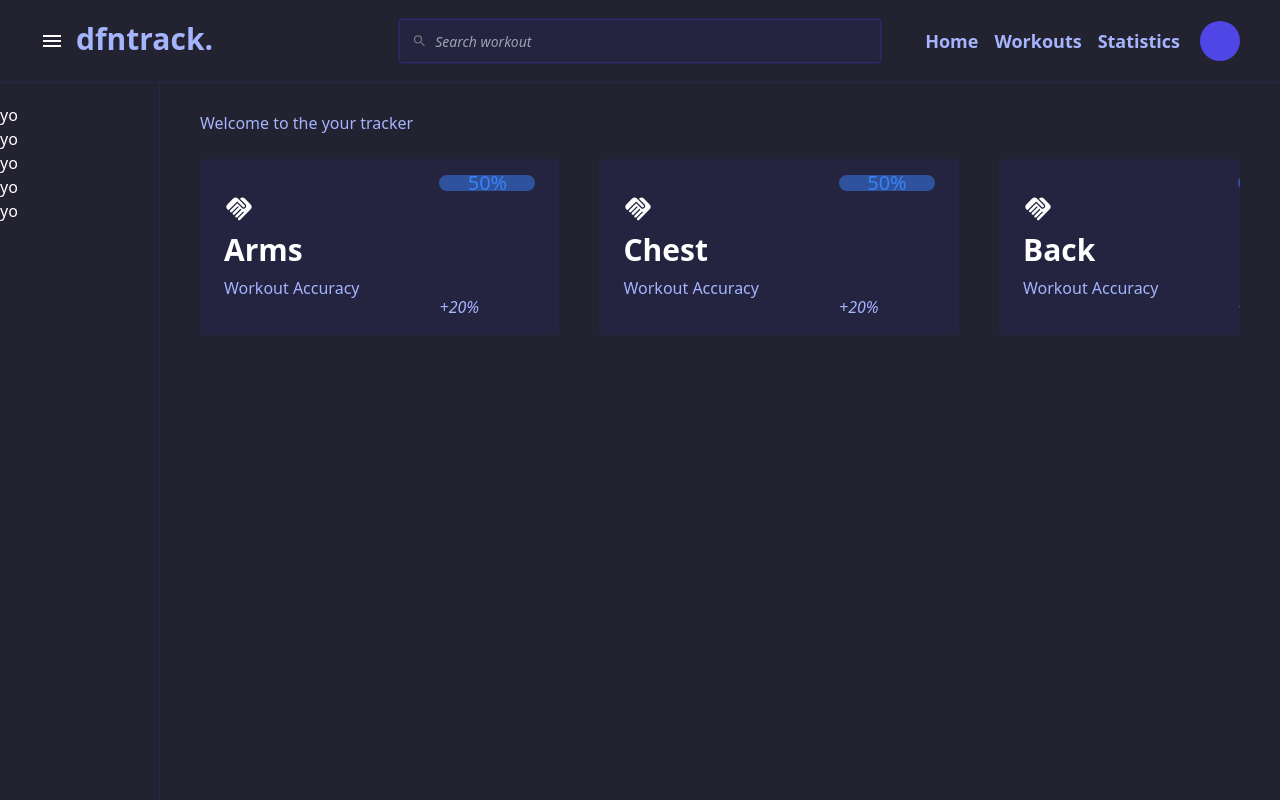
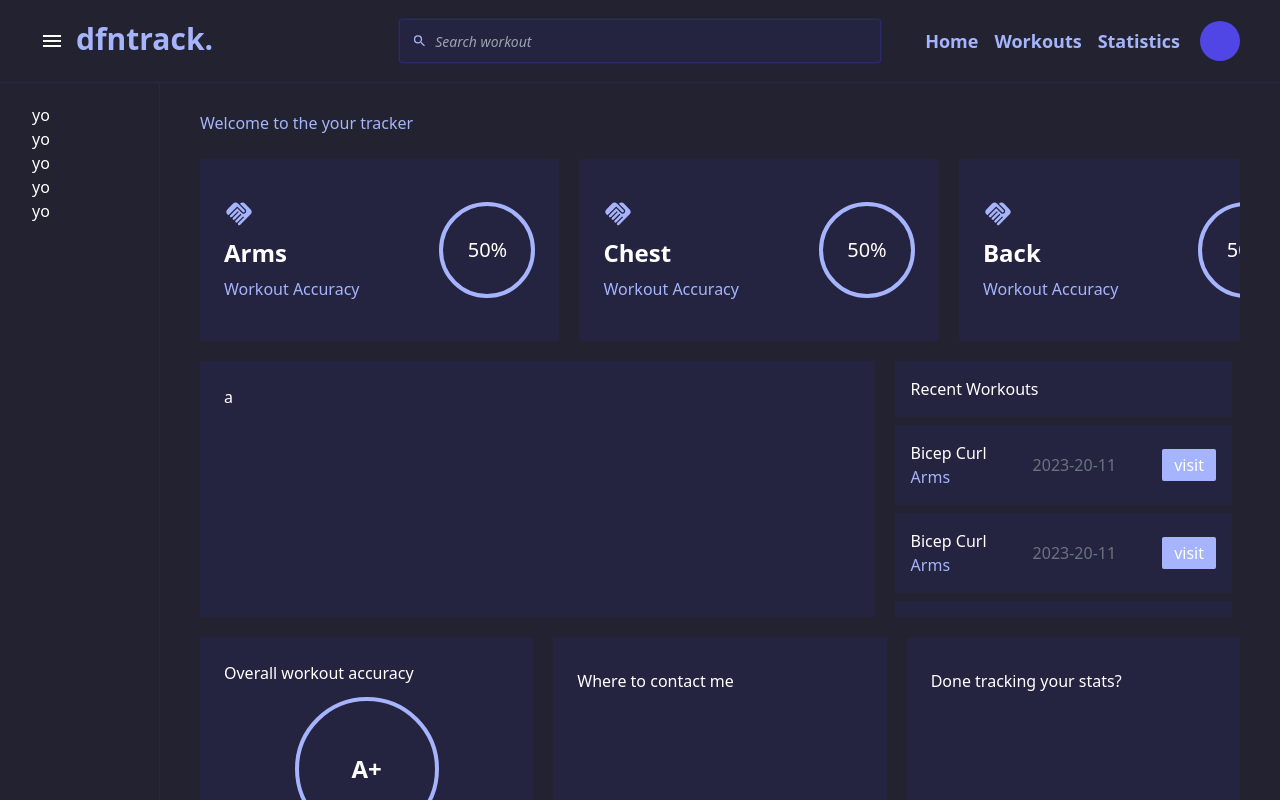
Before and after one commit to kdiffin/diffintrack, a Next.js app in the folder client/: page /home in a window 1280 px wide. Built offline with nearby package versions, Linux system fonts and the light colour scheme; no server answers.

Commit message:
added a bunch to the home page

```diff
--- a/client/package.json
+++ b/client/package.json
@@ -11,6 +11,8 @@
   "dependencies": {
     "@clerk/nextjs": "^4.21.8",
     "@clerk/themes": "^1.7.5",
+    "@nivo/calendar": "^0.83.0",
+    "@nivo/colors": "^0.83.0",
     "@radix-ui/react-avatar": "^1.0.3",
     "@radix-ui/react-dropdown-menu": "^2.0.5",
     "@t3-oss/env-nextjs": "^0.3.1",
--- a/client/src/components/Layout.tsx
+++ b/client/src/components/Layout.tsx
@@ -5,7 +5,7 @@ import { Sidebar } from "./Sidebar";
 
 function Layout({ children }: { children: React.ReactNode }) {
   return (
-    <div className="darkbg    subtle-scrollbar  flex h-screen flex-col text-white">
+    <div className="darkbg      flex h-screen flex-col text-white">
       <Navbar />
       <div className="flex  flex-1 overflow-hidden ">
         <Sidebar />
--- a/client/src/components/Navbar.tsx
+++ b/client/src/components/Navbar.tsx
@@ -44,15 +44,13 @@ function Navbar() {
           </div>
 
           <Link href={"/home"}>
-            <h1 className="pb-1 text-3xl font-bold text-indigo-300">
-              dfntrack.
-            </h1>
+            <h1 className="pb-1 text-3xl font-bold text-accent">dfntrack.</h1>
           </Link>
         </div>
 
         <div className="  flex-[0.4]">
           <Input
-            icon={<MdSearch className="text-zinc-500" />}
+            icon={<MdSearch className="text-accent" />}
             setValue={(value) => searchWorkout(value as string)}
             value={router.query.search}
             placeholder="Search workout"
@@ -86,7 +84,7 @@ function Navbar() {
 
 function NavbarItem({ title }: { title: string }) {
   return (
-    <button className="text-lg font-semibold capitalize text-indigo-300">
+    <button className="text-lg font-semibold capitalize text-accent">
       {title}
     </button>
   );
@@ -104,22 +102,22 @@ export function DropdownMenuAvatar() {
       sideOffset={12}
     >
       <DropdownMenu.Item className="dropdown-item group ">
-        <MdSettings size={20} className="text-zinc-500" /> Settings
+        <MdSettings size={20} className="text-accent" /> Settings
       </DropdownMenu.Item>
 
       <DropdownMenu.Item className="dropdown-item group">
-        <MdAdd size={20} className="text-zinc-500" /> Ok
+        <MdAdd size={20} className="text-accent" /> Ok
       </DropdownMenu.Item>
 
       <DropdownMenu.Item className="dropdown-item group ">
-        <MdEdit size={20} className="text-zinc-500" /> Edit
+        <MdEdit size={20} className="text-accent" /> Edit
       </DropdownMenu.Item>
 
       <DropdownMenu.Item
         onSelect={() => signOut()}
         className="dropdown-item group "
       >
-        <MdLogout size={20} className="text-zinc-500" /> Sign out
+        <MdLogout size={20} className="text-accent" /> Sign out
       </DropdownMenu.Item>
     </DropdownMenu.Content>
   );
--- a/client/src/components/Sidebar.tsx
+++ b/client/src/components/Sidebar.tsx
@@ -1,6 +1,6 @@
 export function Sidebar() {
   return (
-    <div className=" flex h-screen w-40 flex-col justify-between border-r border-r-indigo-900/40 pt-5">
+    <div className=" flex h-screen w-40 flex-col justify-between border-r border-r-indigo-900/40 px-8 pt-5">
       <div>
         <SidebarItem name="yo" />
         <SidebarItem name="yo" />
--- a/client/src/components/ui/Input.tsx
+++ b/client/src/components/ui/Input.tsx
@@ -11,7 +11,7 @@ export default function Input(props: InputProps) {
     <div
       className={
         props.className +
-        " flex w-full items-center  gap-2 rounded-sm bg-indigo-900/20  p-2 shadow-[0_0_2px_1px]  shadow-indigo-900 focus-within:bg-indigo-900/30 focus-within:shadow-[0_0_0_2px] focus-within:shadow-indigo-600/50  hover:bg-indigo-900/30  "
+        " flex w-full items-center  gap-2  rounded-sm  bg-primary p-2   shadow-[0_0_2px_1px] shadow-indigo-900 focus-within:bg-secondary focus-within:shadow-[0_0_0_2px] focus-within:shadow-indigo-600/50  hover:bg-secondary  "
       }
     >
       {props.icon ? props.icon : null}
--- a/client/src/pages/home.tsx
+++ b/client/src/pages/home.tsx
@@ -4,7 +4,10 @@ import Card from "~/components/ui/Card";
 import withLayout from "~/components/Layout";
 import Input from "~/components/ui/Input";
 import { Username } from "~/components/ui/UserAttributes";
-import { MdHandshake } from "react-icons/md";
+import { MdHandshake, MdHistory } from "react-icons/md";
+import { CALENDAR_DATA } from "~/mockdata";
+import CalendarComponent from "~/components/Calendar";
+import { divergingColorInterpolators } from "@nivo/colors";
 
 function home() {
   const { user } = useUser();
@@ -14,42 +17,106 @@ function home() {
         <div className="mb-2 text-3xl font-bold text-white ">
           <Username />
         </div>
-        <p className="font-medium text-indigo-300">
-          Welcome to the your tracker
-        </p>
+        <p className="font-medium text-accent">Welcome to the your tracker</p>
       </div>
 
-      <div className="  flex gap-10 overflow-x-auto pb-3  ">
+      {/* ROW 1 */}
+
+      <div className="flex flex-col gap-5">
+        <div className=" !no-scrollbar  col-span-12 flex gap-5 overflow-x-auto   ">
           <ChartContainer
             title="Arms"
-          icon={<MdHandshake size={30} />}
+            icon={<MdHandshake size={30} className=" text-accent" />}
             increase="20"
             progress="40"
           />
           <ChartContainer
             title="Chest"
-          icon={<MdHandshake size={30} />}
+            icon={<MdHandshake size={30} className=" text-accent" />}
             increase="20"
             progress="40"
           />
           <ChartContainer
             title="Back"
-          icon={<MdHandshake size={30} />}
+            icon={<MdHandshake size={30} className=" text-accent" />}
             increase="20"
             progress="40"
           />
           <ChartContainer
             title="Shoulder"
-          icon={<MdHandshake size={30} />}
+            icon={<MdHandshake size={30} className=" text-accent" />}
             increase="20"
             progress="40"
           />{" "}
           <ChartContainer
             title="Legs"
-          icon={<MdHandshake size={30} />}
+            icon={<MdHandshake size={30} className=" text-accent" />}
             increase="20"
             progress="40"
           />{" "}
+        </div>
+
+        {/* ROW 2 */}
+        <div className=" flex flex-col gap-5 xl:flex-row">
+          {/* <CalendarComponent data={CALENDAR_DATA} /> */}
+          <div className="flex-1 bg-primary p-6  xl:flex-[0.65] ">a</div>
+
+          {/* RECENT WORKOUTS */}
+          <div className="subtle-scrollbar flex max-h-64 flex-col gap-2 overflow-y-auto pr-2  xl:flex-[0.35]">
+            <div className="flex items-center gap-2 bg-primary p-4 font-medium ">
+              Recent Workouts
+            </div>
+
+            {[1, 1, 1, 1, 11, 11, 1, 1, 1, 1, 1, 1, 11, 1].map(() => (
+              <div className="flex items-center justify-between bg-primary p-4 hover:bg-secondary">
+                <div className="flex flex-col ">
+                  <p className="font-medium">Bicep Curl</p>
+                  <p className="text-accent">Arms</p>
+                </div>
+
+                <div className="text-gray-500">2023-20-11</div>
+
+                <button className="rounded-sm  bg-accent px-3 py-1">
+                  visit
+                </button>
+              </div>
+            ))}
+          </div>
+        </div>
+
+        {/* ROW 3 */}
+        <div className=" flex flex-col gap-5 xl:flex-row">
+          {/* WORKOUT ACCURACY */}
+          <div className="  flex  flex-1 flex-col bg-primary p-6   ">
+            <p className="flex items-center gap-2  font-medium ">
+              Overall workout accuracy
+            </p>
+
+            <div className="flex flex-col items-center justify-center ">
+              <div className="my-3 flex h-36 w-36 items-center justify-center rounded-full border-4 border-accent text-2xl font-semibold">
+                A+
+              </div>
+
+              <p className=" mt-2 text-accent ">
+                Doing great buddy, keep it up!
+              </p>
+            </div>
+          </div>
+
+          {/* SOCIALS */}
+          <div className="  flex  flex-1 flex-col bg-primary px-6 py-8   ">
+            <p className="flex items-center gap-2  font-medium ">
+              Where to contact me
+            </p>
+          </div>
+
+          {/* CONTINUE TO WORKOUTS */}
+          <div className="  flex  flex-1 flex-col bg-primary px-6 py-8  ">
+            <p className="flex items-center gap-2  font-medium ">
+              Done tracking your stats?
+            </p>
+          </div>
+        </div>
       </div>
     </div>
   );
@@ -70,24 +137,22 @@ function ChartContainer({
 }) {
   return (
     <div
-      className={`${className} flex items-center justify-center bg-indigo-900/20 px-6 py-4 `}
+      className={`${className} flex items-center justify-center rounded-sm bg-primary px-6 py-10 focus-within:bg-secondary hover:bg-secondary `}
     >
       <div className="mr-20 flex flex-col gap-2">
         <div>{icon}</div>
 
-        <div className="text-3xl font-semibold">{title}</div>
+        <div className="text-2xl font-semibold">{title}</div>
 
-        <p className=" min-w-max font-medium text-indigo-300">
-          Workout Accuracy
-        </p>
+        <p className=" min-w-max font-medium text-accent">Workout Accuracy</p>
       </div>
 
-      <div className="  flex flex-col justify-between gap-6">
-        <div>
-          <ProgressCircle progress={50} />
+      <div className="  flex flex-col items-center justify-center  gap-3">
+        {/* <ProgressCircle progress={50} /> */}
+
+        <div className="flex h-24 w-24 items-center justify-center rounded-full border-4 border-accent text-xl font-medium">
+          50%{" "}
         </div>
-
-        <p className="italic text-indigo-300">+{increase}%</p>
       </div>
     </div>
   );
--- a/client/src/styles/globals.css
+++ b/client/src/styles/globals.css
@@ -2,7 +2,8 @@
 @tailwind components;
 @tailwind utilities;
 
-button:active {
+button:active,
+a:active {
   transform: scale(0.95);
 }
 
@@ -20,33 +21,38 @@ body {
     background-color: #222230;
   }
 
-  .subtle-scrollbar *::-webkit-scrollbar {
-    width: 5px;
-    background-color: transparent;
-    height: 6px;
+  .no-scrollbar::-webkit-scrollbar {
+    width: 0px;
+    height: 0px;
   }
 
-  .subtle-scrollbar *::-webkit-scrollbar-thumb {
-    border-radius: 10px;
-
-    @apply bg-indigo-900/20;
+  .subtle-scrollbar::-webkit-scrollbar {
+    background-color: transparent;
+    width: 8px;
   }
 
-  .subtle-scrollbar *::-webkit-scrollbar-thumb:hover,
-  .subtle-scrollbar *::-webkit-scrollbar-thumb:active {
-    @apply bg-indigo-900/50;
+  .subtle-scrollbar::-webkit-scrollbar-thumb {
+    border-radius: 10px;
+    @apply bg-slate-600;
+  }
+
+  .subtle-scrollbar::-webkit-scrollbar-thumb:hover,
+  .subtle-scrollbar::-webkit-scrollbar-thumb:active {
+    @apply bg-slate-500;
   }
 
   .dropdown {
-    @apply z-20 min-w-[220px] rounded-sm
-    bg-zinc-800  p-2 shadow-[0px_10px_38px_-10px_rgba(22,_23,_24,_0.35),_0px_10px_20px_-15px_rgba(22,_23,_24,_0.2)]
+    background-color: #27273a;
+
+    @apply z-20 mr-2 min-w-[220px] rounded-sm
+      p-2 shadow-[0px_10px_38px_-10px_rgba(22,_23,_24,_0.35),_0px_10px_20px_-15px_rgba(22,_23,_24,_0.2)]
       will-change-[opacity,transform] data-[side=bottom]:animate-slideUpAndFade data-[side=left]:animate-slideRightAndFade
       data-[side=right]:animate-slideLeftAndFade data-[side=top]:animate-slideDownAndFade;
   }
 
   .dropdown-item {
     @apply relative flex h-10 max-w-[220px] select-none    items-center gap-2  rounded-sm px-4  text-sm
- leading-none outline-none data-[disabled]:pointer-events-none data-[highlighted]:bg-zinc-700  data-[disabled]:text-zinc-500;
+ leading-none outline-none data-[disabled]:pointer-events-none data-[highlighted]:bg-indigo-300/20  data-[disabled]:text-zinc-500;
     white-space: nowrap;
   }
 
--- a/client/tailwind.config.ts
+++ b/client/tailwind.config.ts
@@ -4,6 +4,13 @@ export default {
   content: ["./src/**/*.{js,ts,jsx,tsx}"],
   theme: {
     extend: {
+      colors: {
+        primary: "#252440",
+        secondary: "#2B2954",
+        accent: "#a5b4fc",
+        accent2: "#3b82f6",
+        // Add more color definitions as needed
+      },
       keyframes: {
         overlayShow: {
           from: { opacity: "0" },
```
Also changed, not shown: 1 other file (tests, documents, lock files or other folders). Lines whose indentation alone changed are shown as unchanged.
